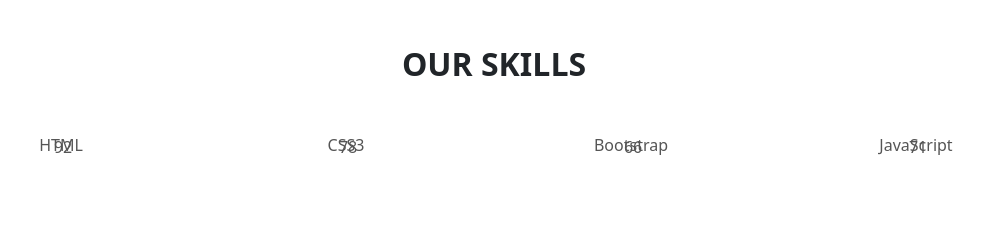
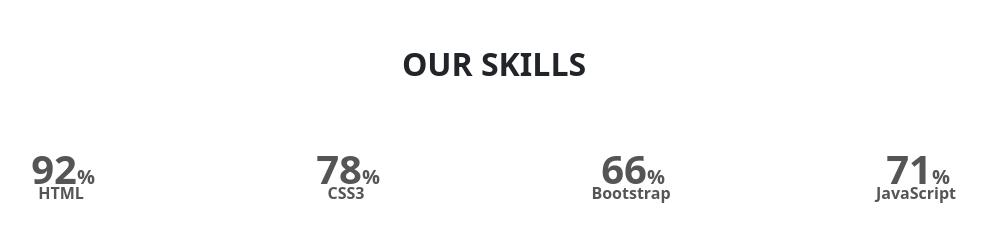
Before and after one commit to jamesdesigns/pie-charts, a plain HTML site: page index.html in a window 1280 px wide. Shown: the whole page, without its empty margins (146-1133 px from the left). Drawn offline with nearby package versions, Linux system fonts and the light colour scheme.

Commit message:
Add styles that align the data

```diff
--- a/index.html
+++ b/index.html
@@ -19,7 +19,7 @@
               <div class="chart" data-percent="92" data-bar-color="#23afe3">
                 <span class="percent" data-after="%">92</span>
               </div>
-            </div>
+            </div><br><br>
             <p>HTML</p>
           </div>
         </div>
@@ -30,7 +30,7 @@
               <div class="chart" data-percent="78" data-bar-color="#ad7212">
                 <span class="percent" data-after="%">78</span>
               </div>
-            </div>
+            </div><br><br>
             <p>CSS3</p>
           </div>
         </div>
@@ -41,7 +41,7 @@
               <div class="chart" data-percent="66" data-bar-color="#ff4241">
                 <span class="percent" data-after="%">66</span>
               </div>
-            </div>
+            </div><br><br>
             <p>Bootstrap</p>
           </div>
         </div>
@@ -52,7 +52,7 @@
               <div class="chart" data-percent="71" data-bar-color="#edc214">
                 <span class="percent" data-after="%">71</span>
               </div>
-            </div>
+            </div><br><br>
             <p>JavaScript</p>
           </div>
         </div>
--- a/styles.css
+++ b/styles.css
@@ -50,3 +50,20 @@
   display: inline-block;
   vertical-align: middle;
 }
+
+.skill-item .percent {
+  position: relative;
+  line-height: 1;
+  font-size: 40px;
+  font-weight: 900;
+  z-index: 2;
+}
+
+.skill-item .percent:after {
+  content: attr(data-after);
+  font-size: 20px;
+}
+
+p {
+  font-weight: 900;
+}
```
